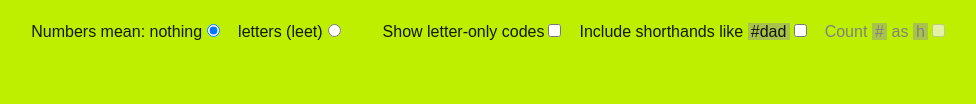
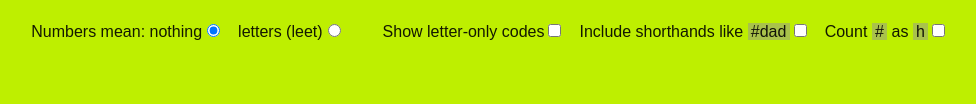
Before and after one commit to rustichello/whatcolorisbeef, a plain HTML site: page index.html in a window 1280 px wide. Shown: the part 395-499 px from the top of the page, without its empty margins (157-1133 px from the left). Drawn offline with Linux system fonts and the light colour scheme.

Commit message:
Update index.html

```diff
--- a/index.html
+++ b/index.html
@@ -24,6 +24,6 @@
         <p class="about">Colors on web are often represented by six-digit codes called <a href="https://en.wikipedia.org/wiki/Web_colors#Hex_triplet" target="_blank">hex triplets</a>. They're made of numerals <span class="highlight">0</span> to <span class="highlight">9</span> and letters <span class="highlight">a</span> to <span class="highlight">f</span>, like this one: <span class="highlight">#3af67e</span>. Sometimes letters in a code accidently combine into a word, and this page is a collection of such colors. Check out what color is <a id="reload" href="file:///Users/Rust/beef/index.html">#beef00</a>!</p>
         <p class="about">You can use shorthands like <span class="highlight">#abd</span> instead of full codes, when each pair (byte) in a triplet is made of repeating digits, like here: <span class="highlight">#aabbdd</span>.</p>
         <div class="shd"></div>
-        <script type="module" src="scripts/beef.js"></script>
+        <script type="text/javascript" src="scripts/beef.js"></script>
     </body>
 </html>
```
